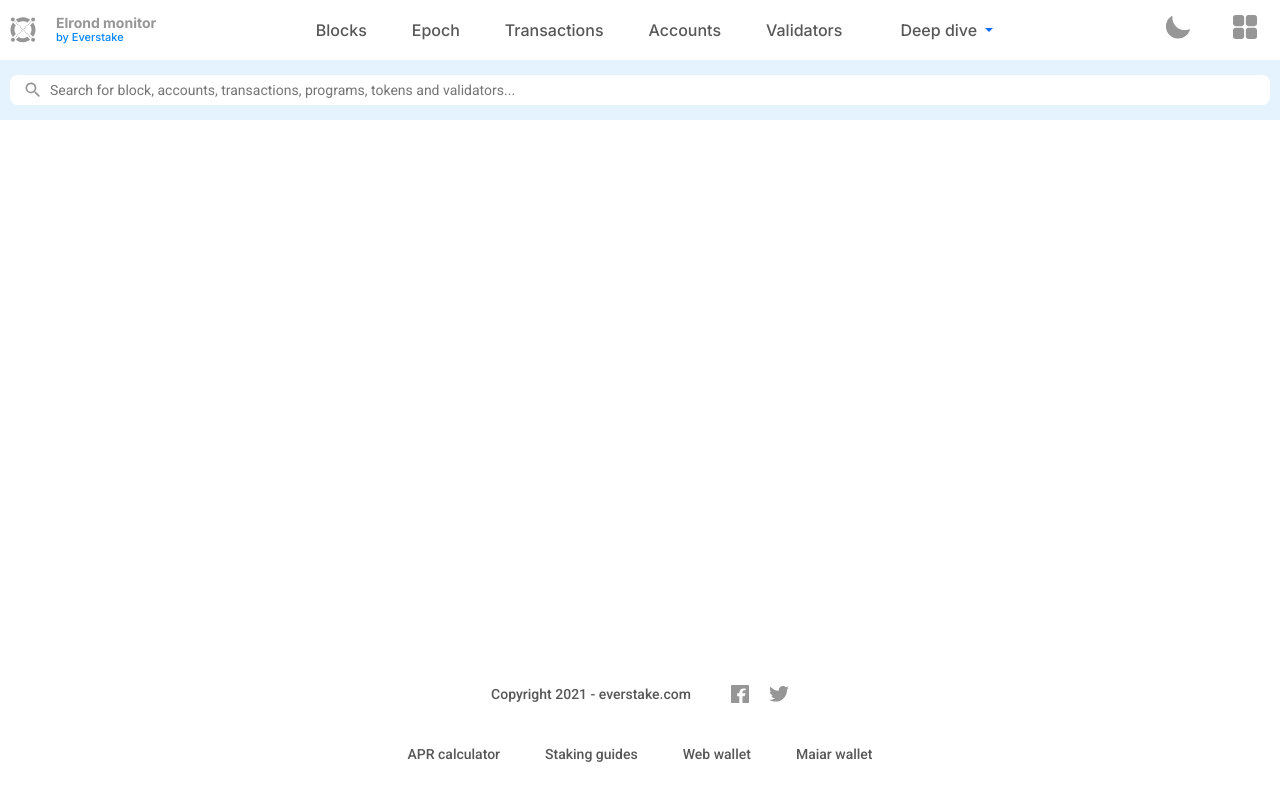
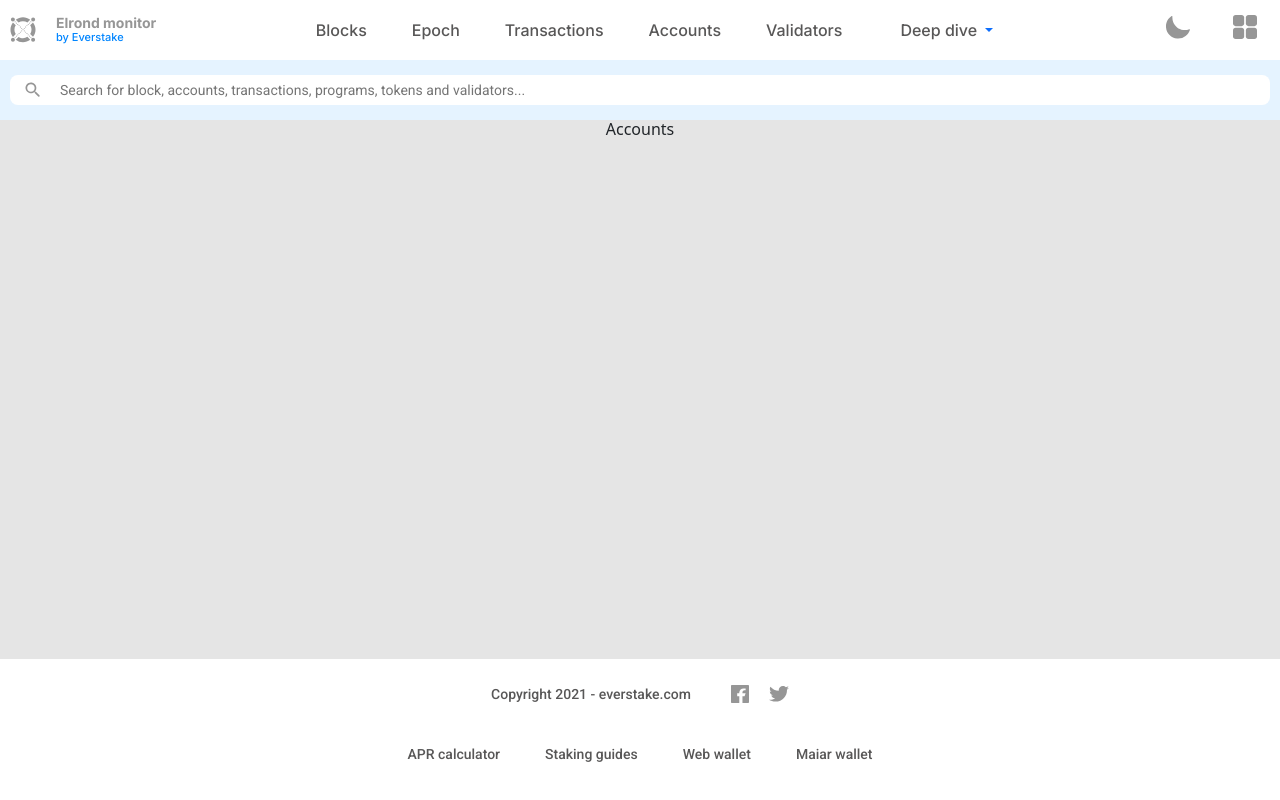
Before and after one commit to everstake/elrond-monitor-frontend, a Vue app: page /accounts in a window 1280 px wide. Built offline with nearby package versions, Linux system fonts and the light colour scheme.

Commit message:
refactor: scss && structure && setup accounts page

```diff
--- a/src/App.vue
+++ b/src/App.vue
@@ -5,7 +5,7 @@
       <SearchBar />
     </header>
 
-    <main class="page-body">
+    <main class="page-body" :class="{'black-body-background': darkModeOn}">
       <router-view />
     </main>
 
@@ -28,6 +28,11 @@
     AppFooter,
     SearchBar,
   },
+  computed: {
+    ...mapGetters([
+      'darkModeOn',
+    ]),
+  },
 };
 </script>
 
@@ -36,9 +41,10 @@
   min-height: 100vh;
   display: flex;
   flex-direction: column;
-  justify-content: space-between;
+  justify-content: flex-start;
 }
 .page-body {
   background-color: #E5E5E5;
+  flex-grow: 1;
 }
 </style>
--- a/src/assets/scss/_vars.scss
+++ b/src/assets/scss/_vars.scss
@@ -1,4 +1,4 @@
-// vars
+// colors
 $main-black: #121212;
 $main-white: #fff;
 $gray: #e8e8e8;
@@ -7,6 +7,7 @@
 $font-white: #b8b8b8;
 $light-blue: #e5f3ff;
 $search-dark: #052541;
+$body-dark: #1c1c1c;
 
 // fonts
 $inter-font: 'Inter';
--- a/src/assets/scss/custom/_general.scss
+++ b/src/assets/scss/custom/_general.scss
@@ -4,6 +4,10 @@
 
 .black-background {
   background-color: $main-black;
+}
+
+.black-body-background {
+  background-color: $body-dark;
 }
 
 .light-blue-background {
--- a/src/components/header/SearchBar.vue
+++ b/src/components/header/SearchBar.vue
@@ -61,7 +61,7 @@
     height: 30px;
     outline: none;
     border-radius: 8px;
-    padding: 0 40px;
+    padding: 0 50px;
     @include font($roboto-font, 14px, #969696, 400);
     line-height: 24px;
   }
--- a/src/router/index.js
+++ b/src/router/index.js
@@ -1,6 +1,9 @@
 import Vue from 'vue';
 import VueRouter from 'vue-router';
+
+// views
 import Home from '../views/Home.vue';
+import Accounts from '../views/Accounts.vue';
 
 Vue.use(VueRouter);
 
@@ -10,6 +13,11 @@
     name: 'Home',
     component: Home,
   },
+  {
+    path: '/accounts',
+    name: 'Accounts',
+    component: Accounts,
+  }
 ];
 
 const router = new VueRouter({
--- /dev/null
+++ b/src/views/Accounts.vue
@@ -0,0 +1,20 @@
+<template>
+  <div class="accounts">
+    <h1 class="accounts__title">
+      Accounts
+    </h1>
+  </div>
+</template>
+
+<script>
+export default {
+  name: 'Accounts',
+
+}
+</script>
+
+<style lang="scss">
+.accounts {
+  text-align: center;
+}
+</style>
```
